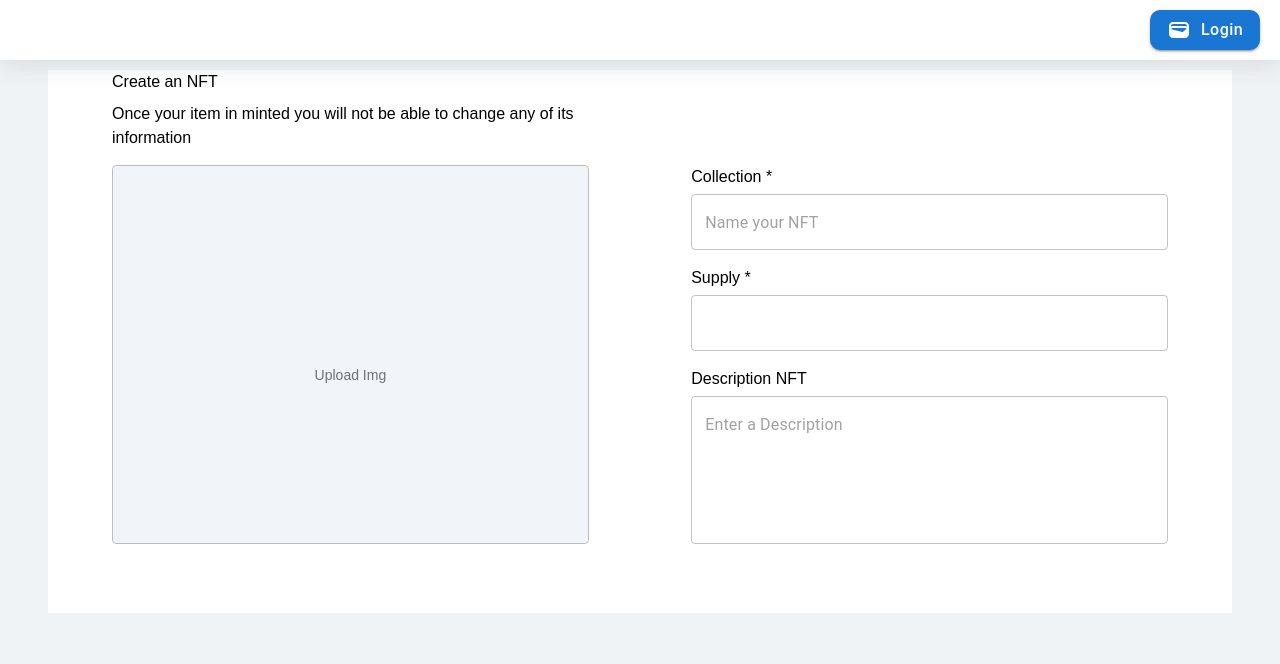
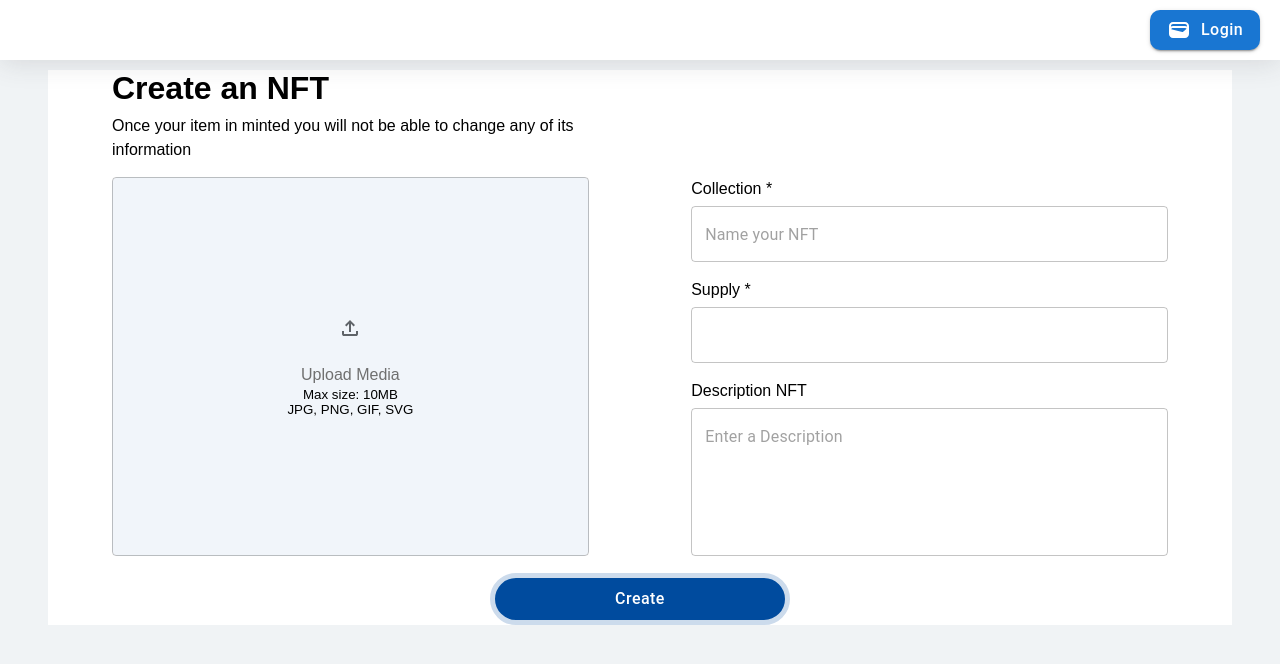
Before and after one commit to NFT-MARKETPLACE-DATN/NFT_MARKETPLACE, a React app: page /mint in a window 1280 px wide. Shown: the top 664 px of the page. Built offline with nearby package versions, Linux system fonts and the light colour scheme.

Commit message:
Update Code

```diff
--- a/src/components/listItem/ListItemStyle.js
+++ b/src/components/listItem/ListItemStyle.js
@@ -8,12 +8,21 @@ const ListItemStyle = styled.div`
         .css-1v2c24a-MuiGrid-root {
             margin: 0;
         }
+        // .bttNFT:hover +.buyNFT {
+        //     display:block;
+        // }
+        .itemNFT:hover{
+            .buyNFT {
+                display:block;
+            }
+        }
         .itemNFT{
             // padding:12px;
             padding-left:0px;
             // @media screen and (max-width: 1600px) {
             //     padding-left: 0px ;
             //   }
+
             .bttNFT{
                 width:100%;
                 padding:0px;
@@ -66,6 +75,10 @@ const ListItemStyle = styled.div`
                     .nameNFT{
 
                     }
+                    .buyNFT{
+                        // display:none;
+                        padding-bottom: 10px;
+                    }
                 }
             }
 
--- a/src/components/listItem/index.js
+++ b/src/components/listItem/index.js
@@ -22,10 +22,11 @@ import {
   Button,
   CardMedia
 } from '@mui/material'
-import ListItemStyle from './ListItemStyle'
-import PhanTomWalletLogo from '../../images/logos/PhantomIcon.svg'
+import ListItemStyle from './ListItemStyle';
+import PhanTomWalletLogo from '../../images/logos/PhantomIcon.svg';
+import BuyIcon from '../../images/logos/BuyIcon.svg'
 import { useNavigate } from 'react-router-dom';
-
+import BaseButton from '../../containers/base/Button';
 const ItemList = (props) => {
   const { data } = props;
   const navigate = useNavigate();
@@ -43,6 +44,17 @@ const ItemList = (props) => {
                 <CardMedia alt='fasdf' image={PhanTomWalletLogo} component='img' className='imageNFT'></CardMedia>
                 <CardContent className='nameNFT'>{item.name}</CardContent>
                 {/* <CardActions>Click</CardActions> */}
+                <div className="buyNFT">
+                <BaseButton text='Buy' className='' type='primary' width='90%' icon={BuyIcon}/>
+                {/* <Button
+                 variant="outlined"
+                 size="large"
+                 type='primary'
+                >Buy</Button> */}
+                </div>
+
+
+
               </Card>
             </Button>
           </Grid>
--- a/src/components/mintNFTPage/index.js
+++ b/src/components/mintNFTPage/index.js
@@ -27,7 +27,8 @@ import {
 import { validate } from './validate'
 import { toast } from 'react-toastify'
 import DeleteIcon from '../../images/logos/deleteIcon.svg'
-
+import UploadIcon from '../../images/logos/UploadIcon.svg'
+import BaseButton from '../../containers/base/Button'
 const MintNFTPage = () => {
   // const [fileKey, setFileKey] = useState(0)
   const [imagePreviewUrl, setImagePreviewUrl] = useState(null)
@@ -45,6 +46,8 @@ const MintNFTPage = () => {
     validate,
     onSubmit: async (values) => {
       // await dispatch(register(values));
+      // console.log("asdfsdf");
+      console.log(values.descriptionNFT)
     }
   })
   return (
@@ -60,7 +63,6 @@ const MintNFTPage = () => {
             <div className='headerInfo headerMobi'></div>
           </div>
 
-        {/* <div > */}
           <form onSubmit={formik.handleSubmit} className='formCreateNFT comon-style'>
             <div className='imageNFT'>
               {!imagePreviewUrl ? (
@@ -73,18 +75,20 @@ const MintNFTPage = () => {
                     inputProps={{ accept: '.jpg,.jpeg,.png,.gif,.svg,.mp4' }}
                     type='file'
                     variant='outlined'
+                    onBlur={formik.handleBlur}
                     onChange={(event) => {
                       console.log(event.target.files[0])
                       const file = event.target.files[0]
                       if (file) {
                         const fileSize = file.size / (1024 * 1024)
                         if (fileSize > 10) {
-                        toast.error('10MB 未満の Img ファイルをインポートしてください。')
+                          toast.error('> 10MB ')
                           return
                         }
                         const fileUrl = URL.createObjectURL(file)
                         setImagePreviewUrl(fileUrl)
                         formik.setFieldValue('imageNFT', fileUrl)
+                        formik.errors.imageNFT = ''
                         // setFileKey(fileKey + 1)
                       }
                     }}
@@ -98,8 +102,12 @@ const MintNFTPage = () => {
                       formik.touched.imageNFT && formik.errors.imageNFT ? 'uploadImgBtn imgInfoError' : 'uploadImgBtn'
                     }
                   >
-                  {/* <img src={CsvIcon} alt="file-csv" /> */}
-                  <div className='uploadImgText'>Upload Img</div>
+                    <img src={UploadIcon} alt='upload-image' />
+                    <div className='uploadImgText'>Upload Media</div>
+                    <div className='imageSize'>
+                      <span>Max size: 10MB</span>
+                      <span>JPG, PNG, GIF, SVG</span>
+                    </div>
                   </button>
                 </>
               ) : (
@@ -116,6 +124,7 @@ const MintNFTPage = () => {
                       inputProps={{ accept: '.jpg,.jpeg,.png,.gif,.svg,.mp4' }}
                       type='file'
                       variant='outlined'
+                      onBlur={formik.handleBlur}
                       onChange={(event) => {
                         console.log(event.target.files[0])
                         const file = event.target.files[0]
@@ -138,7 +147,9 @@ const MintNFTPage = () => {
                     <button
                       type='button'
                       className={
-                      formik.touched.imageNFT && formik.errors.imageNFT ? 'deleteImgIcon imgInfoError' : 'deleteImgIcon'
+                        formik.touched.imageNFT && formik.errors.imageNFT
+                          ? 'deleteImgIcon imgInfoError'
+                          : 'deleteImgIcon'
                       }
                       onClick={handlerDeleteImageNFT}
                     >
@@ -157,6 +168,9 @@ const MintNFTPage = () => {
                   type='text'
                   fullWidth
                   name='nameNFT'
+                  onBlur={formik.handleBlur}
+                  onChange={formik.handleChange}
+                  // value={formik.values.nameNFT}
                   error={formik.touched.nameNFT && !!formik.errors.nameNFT}
                   helperText={formik.touched.nameNFT && formik.errors.nameNFT}
                 />
@@ -169,8 +183,10 @@ const MintNFTPage = () => {
                   //  placeholder="Name your NFT"
                   type='text'
                   fullWidth
+                  onBlur={formik.handleBlur}
                   name='supplyNFT'
-                //  onBlur={formik.handleBlur}
+                  onChange={formik.handleChange}
+                  // value={formik.values.supplyNFT}
                   error={formik.touched.supplyNFT && !!formik.errors.supplyNFT}
                   helperText={formik.touched.supplyNFT && formik.errors.supplyNFT}
                 />
@@ -187,15 +203,19 @@ const MintNFTPage = () => {
                   type='text'
                   variant='outlined'
                   name='descriptionNFT'
+                  onChange={formik.handleChange}
+                  // value={formik.values.descriptionNFT}
                   placeholder='Enter a Description'
                   // value={notes}
                   // onChange={(event) => setNotes(event.target.value.trimStart())}
                 />
               </Box>
             </div>
+            <div className='bttCreate'>
+              <BaseButton text='Create' className='' type='primary' width='100%' />
+            </div>
           </form>
         </div>
-      {/* </div> */}
     </MintNFTStyle>
   )
 }
--- a/src/components/mintNFTPage/mintNFTStyle.js
+++ b/src/components/mintNFTPage/mintNFTStyle.js
@@ -17,10 +17,18 @@ const MintNFTStyle = styled.div`
     background-color: #ffff;
     display: flex;
     flex-direction: column;
-    @media screen and (min-width: 1200px) {
+    position: relative;
     padding: 0 4rem 4rem 4rem;
-      // padding-right:4rem;
-    }
+    // @media screen and (min-width: 650px) {
+    //   padding: 0 4rem 4rem 4rem;
+    // };
+    // @media screen and (max-width: 649px) {
+    //   padding: 0 4rem 4rem 4rem;
+    // };
+
+    // .mainNFTPage {
+
+
       .comon-style {
         display: flex;
         justify-content: center;
@@ -39,6 +47,15 @@ const MintNFTStyle = styled.div`
             display: none;
           }
         }
+        .title {
+          line-height: 36px;
+          font-weight: 600;
+          font-size: 32px;
+        }
+        .informationMinNFT {
+          line-height: 24px;
+          font-size: 16px;
+        }
       }
       .formCreateNFT {
         width: 100%;
@@ -49,10 +66,10 @@ const MintNFTStyle = styled.div`
           align-items: center;
           padding: 15px 0 15px 0;
         }
-      .imageNFT:hover{
+        .imageNFT:hover {
           background-color: #e0e0e0;
-        .hoverNFT{
-          display:block;
+          .hoverNFT {
+            display: block;
           }
         }
         .imageNFT {
@@ -101,34 +118,38 @@ const MintNFTStyle = styled.div`
             border: none;
             padding: 60px;
             border-radius: 6px;
-
             .uploadImgText {
-            font-size: 14px;
+              font-size: 16px;
               color: #707070;
-            margin-top: 40px;
+              margin-top: 20px;
+              line-height: 24px;
+            }
+            .imageSize {
+              display: flex;
+              flex-direction: column;
             }
           }
           .imgInfoError {
             background-color: #ffe8e8;
           }
-        .imageHover{
+          .imageHover {
             width: 100%;
             // height:100%;
-          img{
+            img {
               width: 100%;
               // height:100%;
             }
           }
-        .hoverNFT{
-          display:none;
+          .hoverNFT {
+            display: none;
           }
-        .imgExist{
-          top:0;
+          .imgExist {
+            top: 0;
           }
-        .deleteImgIcon{
-          position:absolute;
-          top:3px;
-          right:3px;
+          .deleteImgIcon {
+            position: absolute;
+            top: 3px;
+            right: 3px;
             border: 0px;
             background-color: #e0e0e0;
           }
@@ -144,11 +165,24 @@ const MintNFTStyle = styled.div`
             max-width: 400px;
             max-height: 400px;
           }
-        .label{
+          .label {
             margin-bottom: 5px;
           }
         }
+        .bttCreate {
+          // transform: translateY(0%) translateZ(0px);
+          position: absolute;
+          bottom: 0;
+          width: 300px;
+          @media screen and (max-width: 500px) {
+            width: 200px;
           }
+          @media screen and (max-width: 350px) {
+            width: 100px;
+          }
+        }
+      }
+    // }
   }
 `
 
--- a/src/components/mintNFTPage/validate.js
+++ b/src/components/mintNFTPage/validate.js
@@ -4,7 +4,7 @@ export const validate = values => {
       errors.imageNFT = 'IamgeError';
     }
     if(!values.nameNFT){
-      errors.imageNFT = "No name"
+      errors.nameNFT = "No name"
     }
     if(!values.supplyNFT){
       errors.supplyNFT = " no ádsf"
--- a/src/containers/base/Button/BaseButtonStyle.js
+++ b/src/containers/base/Button/BaseButtonStyle.js
@@ -1,4 +1,4 @@
-import styled from 'styled-components';
+import styled from 'styled-components'
 
 const BaseButtonStyle = styled.div`
   .btnBox {
@@ -14,8 +14,10 @@ const BaseButtonStyle = styled.div`
       background: #004b9e;
       border: 5px solid #ccdbec;
       text-transform: none;
-      ${'' /* box-shadow: 0px 2px 4px -1px rgba(0, 0, 0, 0.1),
-        0px 4px 5px 0px rgba(0, 0, 0, 0.1), 0px 1px 10px 0px rgba(0, 0, 0, 0.1); */}
+      ${
+        '' /* box-shadow: 0px 2px 4px -1px rgba(0, 0, 0, 0.1),
+        0px 4px 5px 0px rgba(0, 0, 0, 0.1), 0px 1px 10px 0px rgba(0, 0, 0, 0.1); */
+      }
       box-shadow: none !important;
       @media screen and (max-width: 600px) {
         padding: 6px 16px;
@@ -25,18 +27,19 @@ const BaseButtonStyle = styled.div`
         padding: 6px;
         font-size: 12px;
       }
-
+      .icon {
+        margin-left: 10px;
+      }
     }
     button:hover {
       border: 5px solid #004b9e;
     }
-
   }
   .btnBoxBorder {
-    .btnMint:hover{
+    .btnMint:hover {
       background-color: #f4c402;
       transform: translateY(-2px);
-      color:#fff
+      color: #fff;
     }
     button {
       color: #004b9e;
@@ -64,12 +67,14 @@ const BaseButtonStyle = styled.div`
         font-size: 7px;
         min-width: 50px;
       }
+      .icon {
+        margin-left: 10px;
+      }
     }
     button:hover {
       border: 2px solid #004b9e;
       background-color: #eff4f9;
     }
-
   }
   .btnBoxNone {
     button {
@@ -82,8 +87,10 @@ const BaseButtonStyle = styled.div`
       border: 2px solid #eff4f9;
       text-transform: none;
       padding: 10px 0px;
-      ${'' /* box-shadow: 0px 2px 4px -1px rgba(0, 0, 0, 0.1),
-        0px 4px 5px 0px rgba(0, 0, 0, 0.1), 0px 1px 10px 0px rgba(0, 0, 0, 0.1); */}
+      ${
+        '' /* box-shadow: 0px 2px 4px -1px rgba(0, 0, 0, 0.1),
+        0px 4px 5px 0px rgba(0, 0, 0, 0.1), 0px 1px 10px 0px rgba(0, 0, 0, 0.1); */
+      }
       box-shadow: none !important;
       @media screen and (max-width: 850px) {
         width: 160px;
@@ -96,11 +103,14 @@ const BaseButtonStyle = styled.div`
         padding: 6px;
         font-size: 9px;
       }
+      .icon {
+        margin-left: 10px;
+      }
     }
     button:hover {
       border: 2px solid #004b9e;
     }
   }
-`;
+`
 
-export default BaseButtonStyle;
+export default BaseButtonStyle
--- a/src/containers/base/Button/index.js
+++ b/src/containers/base/Button/index.js
@@ -5,7 +5,7 @@ import PropTypes from 'prop-types';
 import BaseButtonStyle from './BaseButtonStyle';
 
 const BaseButton = props => {
-  const { text, className, divClassName, type, width, height, typeButton, variant } = props;
+  const { text, className, divClassName, type, width, height, typeButton, variant,icon } = props;
   const renderClassName = () => {
     switch (type) {
       case 'primary':
@@ -30,7 +30,7 @@ const BaseButton = props => {
           sx={{ width, height, boxShadow: 'none !important' }}
         //   {...props}
         >
-          {text}
+          {text} {icon? <img src={icon} className='icon'/>:""}
         </Button>
       </div>
     </BaseButtonStyle>
@@ -46,6 +46,7 @@ BaseButton.propTypes = {
   divClassName: PropTypes.string,
   typeButton: PropTypes.string,
   variant:PropTypes.string,
+  icon:PropTypes.any,
 };
 
 export default BaseButton;
```
Also changed, not shown: src/images/logos/BuyIcon.svg (added), src/images/logos/UploadIcon.svg (added). Lines whose indentation alone changed are shown as unchanged.
